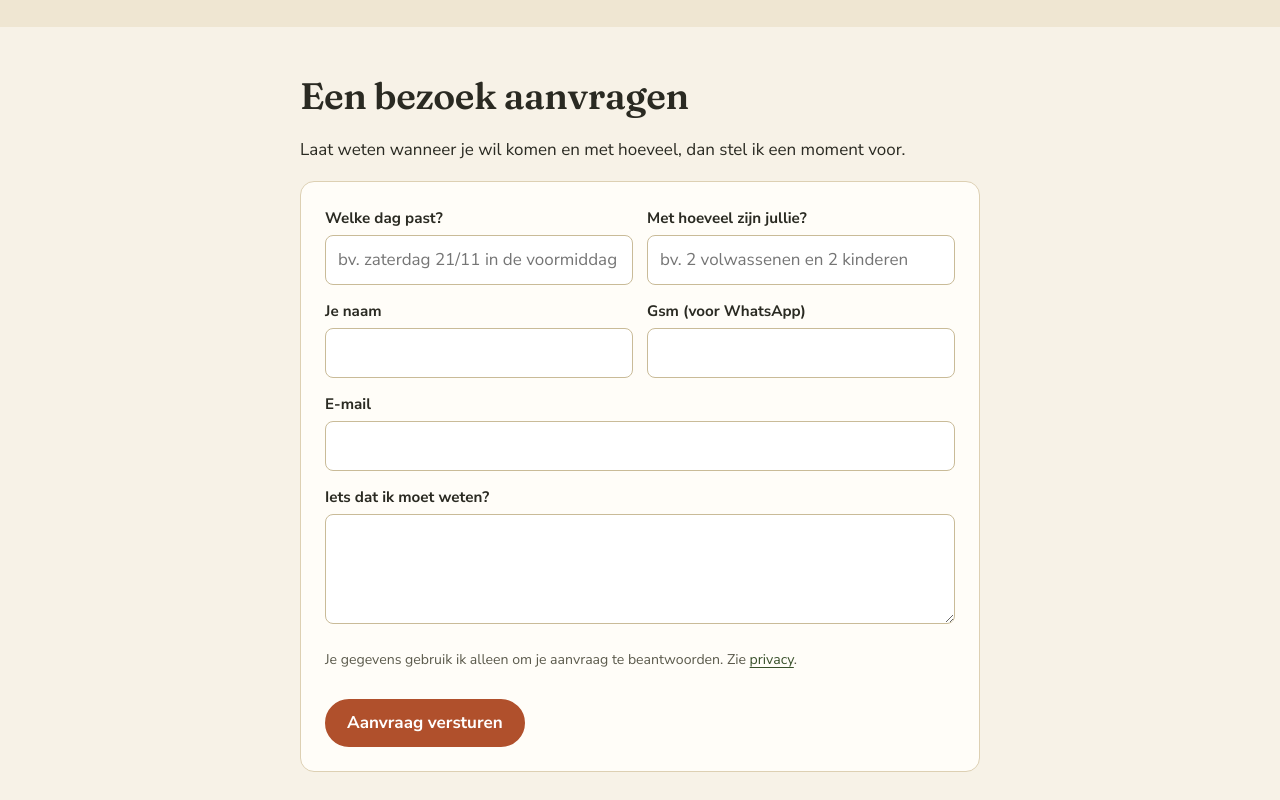
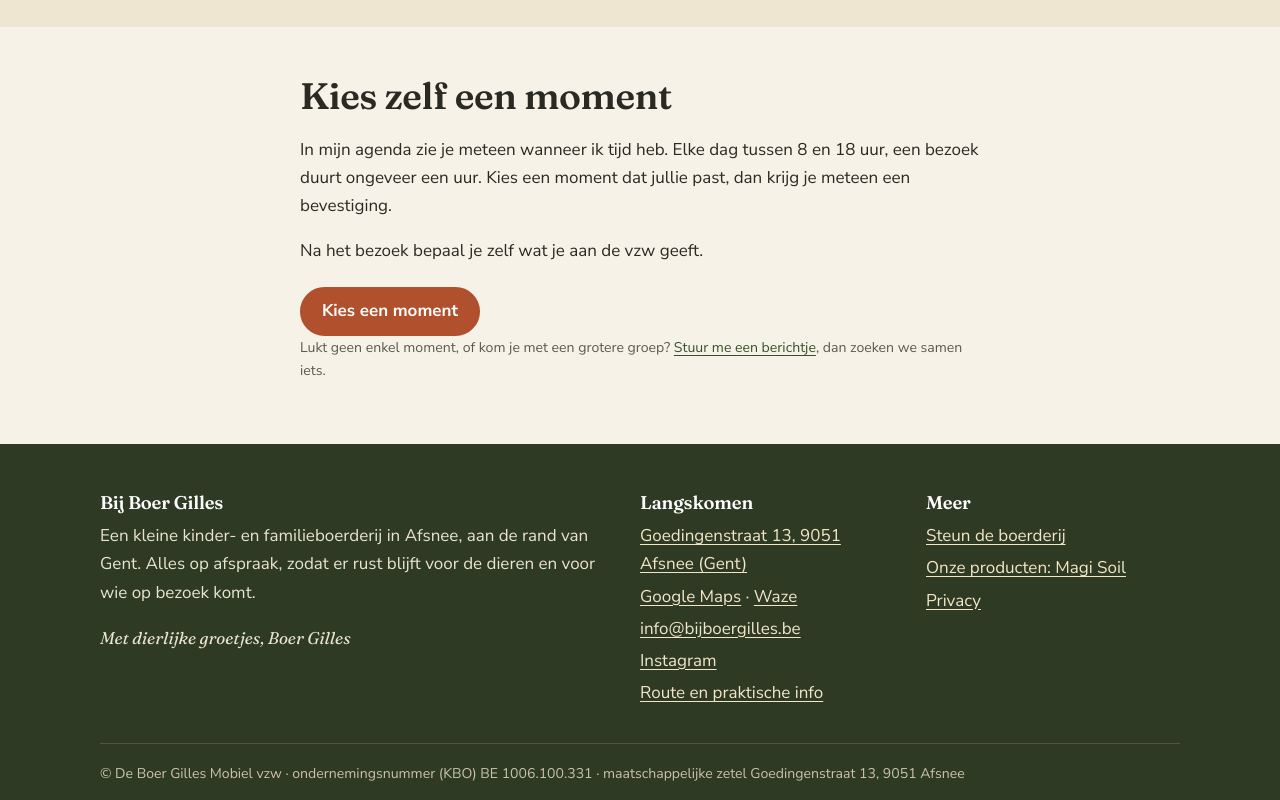
Before and after one commit to bijboergilles-hub/Bij-Boer-Gilles, a plain HTML site: page docs/bezoek.html in a window 1280 px wide. Shown: the part 1120-1920 px from the top of the page. Drawn offline with Linux system fonts and the light colour scheme.

Commit message:
Bezoek: boekingspagina in agenda i.p.v. aanvraagformulier
Co-Authored-By: Claude Opus 5.5 <noreply@anthropic.com>
Claude-Session: https://claude.ai/code/session_011eUqou6qicH8HVYc6nXnkR

```diff
--- a/docs/bezoek.html
+++ b/docs/bezoek.html
@@ -40,7 +40,7 @@
   <p class="eyebrow">Bezoek op afspraak</p>
   <h1>Een uurtje bij alle dieren</h1>
   <p class="lead">Met je gezin, of gewoon met z'n tweeën. Ik neem je mee langs iedereen op de boerderij.</p>
-  <div class="btns"><a class="btn" href="#aanvragen">Bezoek aanvragen</a></div>
+  <div class="btns"><a class="btn" href="https://calendar.app.google/Uq8A2TWgCnvkiZJy7" target="_blank" rel="noopener">Kies een moment</a></div>
 </div>
 
 <section class="alt">
@@ -57,23 +57,11 @@
 
 <section id="aanvragen">
   <div class="wrap narrow">
-    <h2>Een bezoek aanvragen</h2>
-    <p>Laat weten wanneer je wil komen en met hoeveel, dan stel ik een moment voor.</p>
-    <form class="aanvraag" action="https://formsubmit.co/info@bijboergilles.be" method="POST">
-      <input type="hidden" name="_subject" value="Website: aanvraag bezoek op afspraak">
-      <input type="hidden" name="_next" value="https://bijboergilles.be/bedankt.html">
-      <input type="hidden" name="_template" value="table">
-      <input type="hidden" name="_autoresponse" value="Bedankt voor je bericht! Ik heb je aanvraag goed ontvangen en neem binnen een paar dagen persoonlijk contact met je op. Heb je je gsm-nummer doorgegeven, dan doe ik dat meestal via WhatsApp. Met dierlijke groetjes, Boer Gilles">
-      <input type="text" name="_honey" class="hp" tabindex="-1" autocomplete="off" aria-hidden="true">
-      <div><label for="b-dag">Welke dag past?</label><input id="b-dag" name="gewenste_dag" type="text" placeholder="bv. zaterdag 21/11 in de voormiddag" required></div>
-      <div><label for="b-aantal">Met hoeveel zijn jullie?</label><input id="b-aantal" name="aantal_personen" type="text" placeholder="bv. 2 volwassenen en 2 kinderen" required></div>
-      <div><label for="b-naam">Je naam</label><input id="b-naam" name="naam" autocomplete="name" required></div>
-      <div><label for="b-gsm">Gsm (voor WhatsApp)</label><input id="b-gsm" name="gsm" type="tel" autocomplete="tel"></div>
-      <div class="full"><label for="b-mail">E-mail</label><input id="b-mail" name="email" type="email" autocomplete="email" required></div>
-      <div class="full"><label for="b-vraag">Iets dat ik moet weten?</label><textarea id="b-vraag" name="bericht"></textarea></div>
-      <p class="full small">Je gegevens gebruik ik alleen om je aanvraag te beantwoorden. Zie <a href="privacy.html">privacy</a>.</p>
-      <button class="btn full" type="submit">Aanvraag versturen</button>
-    </form>
+    <h2>Kies zelf een moment</h2>
+    <p>In mijn agenda zie je meteen wanneer ik tijd heb. Elke dag tussen 8 en 18 uur, een bezoek duurt ongeveer een uur. Kies een moment dat jullie past, dan krijg je meteen een bevestiging.</p>
+    <p>Na het bezoek bepaal je zelf wat je aan de vzw geeft.</p>
+    <div class="btns"><a class="btn" href="https://calendar.app.google/Uq8A2TWgCnvkiZJy7" target="_blank" rel="noopener">Kies een moment</a></div>
+    <p class="small">Lukt geen enkel moment, of kom je met een grotere groep? <a href="contact.html">Stuur me een berichtje</a>, dan zoeken we samen iets.</p>
   </div>
 </section>
 
--- a/src/data.json
+++ b/src/data.json
@@ -18,5 +18,6 @@
   "maps_url": "https://www.google.com/maps/search/?api=1&query=Bij+Boer+Gilles+Afsnee",
   "waze_url": "https://waze.com/ul?q=Bij%20Boer%20Gilles%20Afsnee&navigate=yes",
   "maps_embed": "https://www.google.com/maps?q=Bij+Boer+Gilles,+Goedingenstraat+13,+9051+Gent&output=embed",
-  "autoresponse": "Bedankt voor je bericht! Ik heb je aanvraag goed ontvangen en neem binnen een paar dagen persoonlijk contact met je op. Heb je je gsm-nummer doorgegeven, dan doe ik dat meestal via WhatsApp. Met dierlijke groetjes, Boer Gilles"
+  "autoresponse": "Bedankt voor je bericht! Ik heb je aanvraag goed ontvangen en neem binnen een paar dagen persoonlijk contact met je op. Heb je je gsm-nummer doorgegeven, dan doe ik dat meestal via WhatsApp. Met dierlijke groetjes, Boer Gilles",
+  "booking_url": "https://calendar.app.google/Uq8A2TWgCnvkiZJy7"
 }
```
Also changed, not shown: docs/contact.html (+1 -1 lines), src/pages/bezoek.html (+6 -18 lines), src/pages/contact.html (+1 -1 lines).
